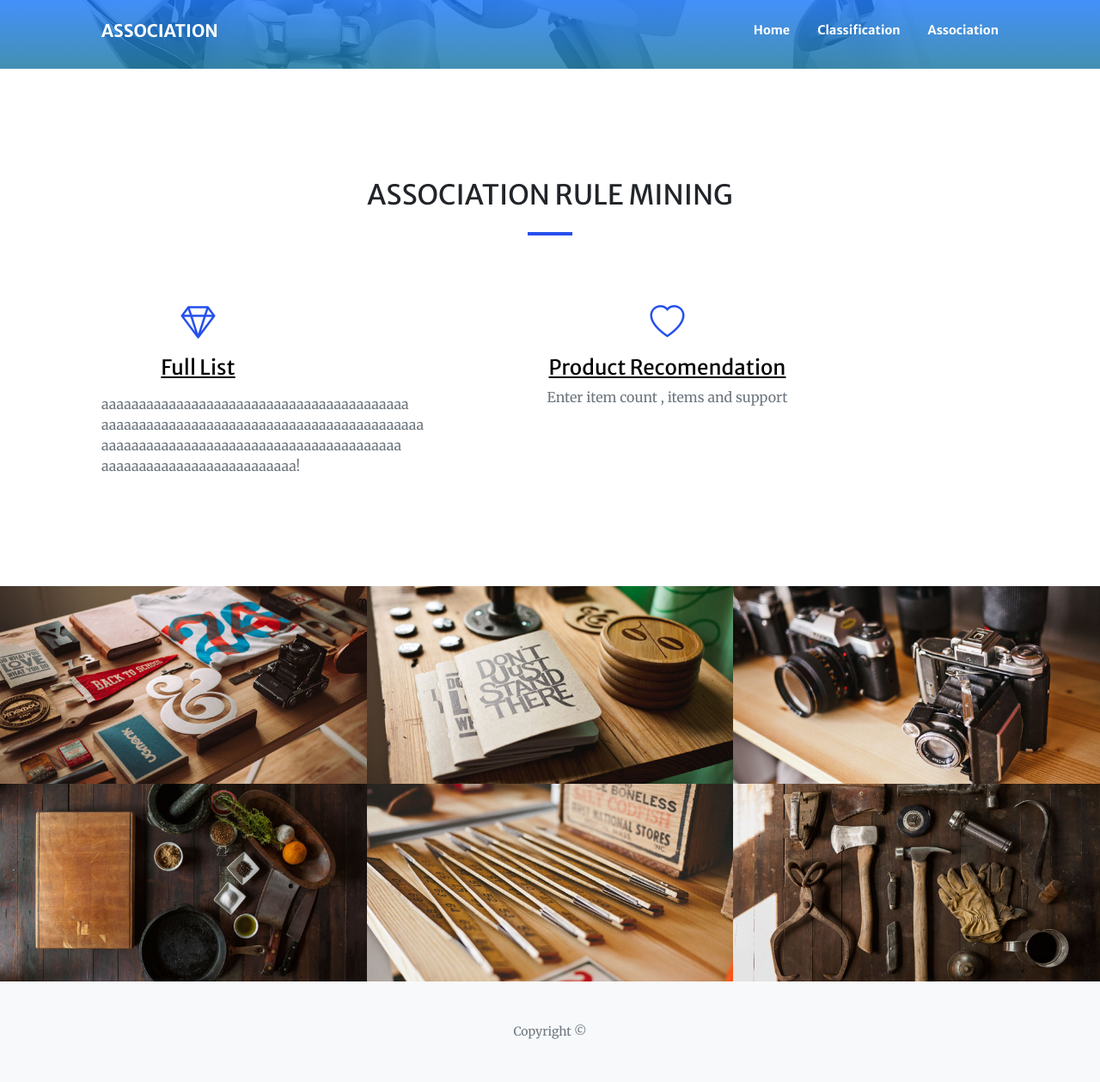
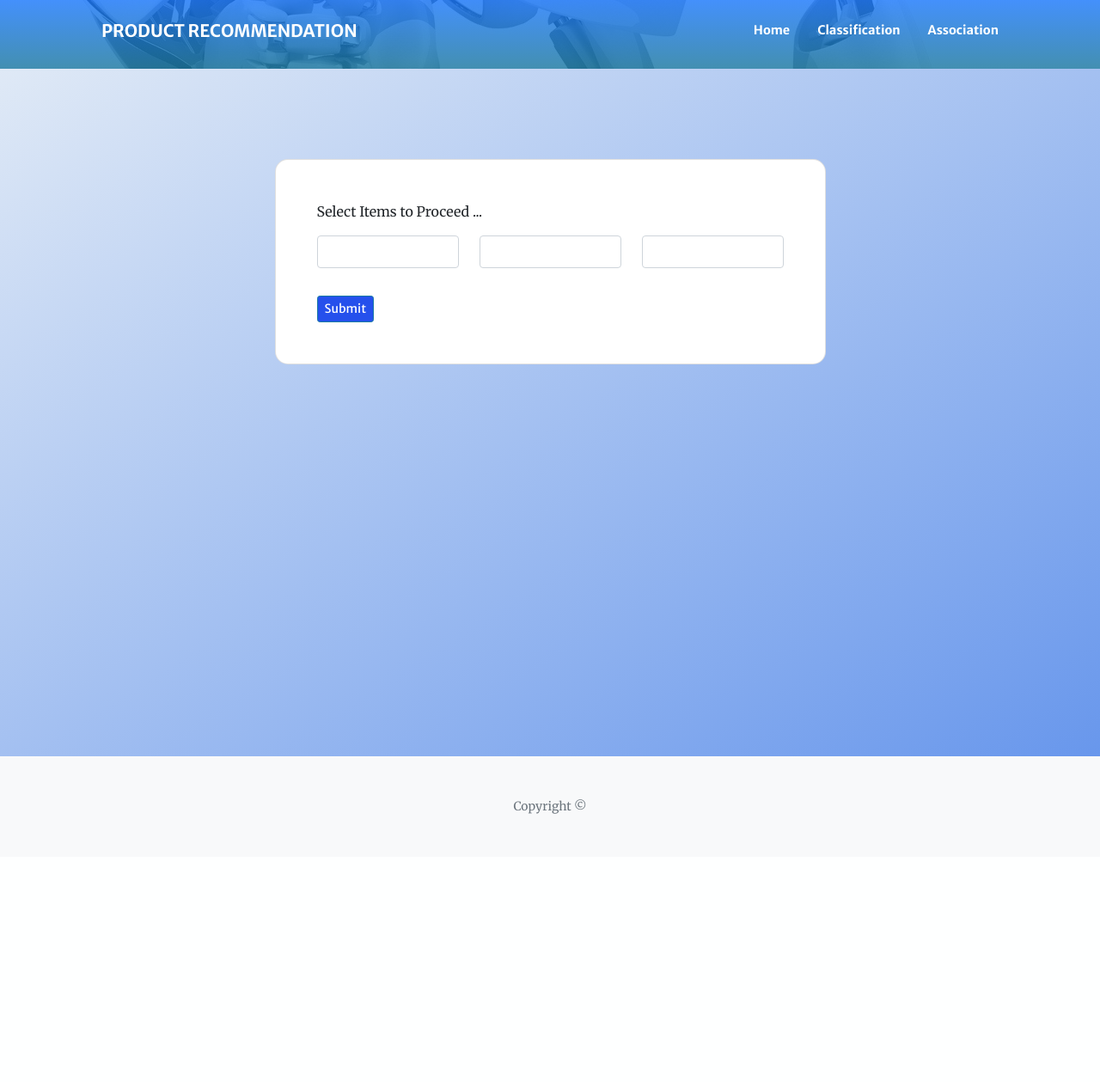
Before and after one commit to Udayantha03/FDM_project, a Flask app: page /association in a window 1280 px wide. Shown: the whole page at 86% size. After the commit the page ends 947 px from the top, so only its background shows below. Run offline with Flask 2, Linux system fonts and the light colour scheme; some libraries are stand-ins or nearby versions.

Commit message:
Full List UI removed

```diff
--- a/app.py
+++ b/app.py
@@ -15,12 +15,7 @@ def association_start():
 
 @app.route('/classification')
 def classification_start():
-    return render_template('full_list.html')
-
-
-@app.route('/product')
-def product_start():
-    return render_template('product.html')
+    return render_template('association.html')
 
 
 if __name__ == '__main__':
--- a/templates/association.html
+++ b/templates/association.html
@@ -1,34 +1,38 @@
 <!DOCTYPE html>
 <html lang="en">
 <head>
-        <meta charset="utf-8" />
-        <meta name="viewport" content="width=device-width, initial-scale=1, shrink-to-fit=no" />
-        <meta name="description" content="" />
-        <meta name="author" content="" />
-        <title>ASSOCIATION</title>
+    <meta charset="utf-8"/>
+    <meta name="viewport" content="width=device-width, initial-scale=1, shrink-to-fit=no"/>
+    <meta name="description" content=""/>
+    <meta name="author" content=""/>
+    <title>PRODUCT RECOMMENDATION</title>
     <!-- Favicon-->
-        <link rel="icon" type="image/x-icon" href="static/images/favicon.ico" />
+    <link rel="icon" type="image/x-icon" href="static/images/favicon.ico"/>
     <!-- Bootstrap Icons-->
-        <link href="https://cdn.jsdelivr.net/npm/bootstrap-icons@1.5.0/font/bootstrap-icons.css" rel="stylesheet" />
+    <link href="https://cdn.jsdelivr.net/npm/bootstrap-icons@1.5.0/font/bootstrap-icons.css" rel="stylesheet"/>
     <!-- Google fonts-->
-        <link href="https://fonts.googleapis.com/css?family=Merriweather+Sans:400,700" rel="stylesheet" />
-        <link href="https://fonts.googleapis.com/css?family=Merriweather:400,300,300italic,400italic,700,700italic" rel="stylesheet" type="text/css" />
+    <link href="https://fonts.googleapis.com/css?family=Merriweather+Sans:400,700" rel="stylesheet"/>
+    <link href="https://fonts.googleapis.com/css?family=Merriweather:400,300,300italic,400italic,700,700italic"
+          rel="stylesheet" type="text/css"/>
     <!-- SimpleLightbox plugin CSS-->
-        <link href="https://cdnjs.cloudflare.com/ajax/libs/SimpleLightbox/2.1.0/simpleLightbox.min.css" rel="stylesheet" />
+    <link href="https://cdnjs.cloudflare.com/ajax/libs/SimpleLightbox/2.1.0/simpleLightbox.min.css" rel="stylesheet"/>
     <!-- Core theme CSS (includes Bootstrap)-->
-        <link rel="stylesheet" href="{{ url_for('static', filename='styles.css') }}" />
+    <link rel="stylesheet" href="{{ url_for('static', filename='styles.css') }}"/>
 </head>
 <body id="page-top">
 <!-- Navigation-->
 <nav class="navbar navbar-expand-lg navbar-light fixed-top py-3" id="mainNav">
     <div class="container px-4 px-lg-5">
-                <a class="navbar-brand" href="#page-top">ASSOCIATION</a>
-                <button class="navbar-toggler navbar-toggler-right" type="button" data-bs-toggle="collapse" data-bs-target="#navbarResponsive" aria-controls="navbarResponsive" aria-expanded="false" aria-label="Toggle navigation"><span class="navbar-toggler-icon"></span></button>
+        <a class="navbar-brand" href="#page-top">PRODUCT RECOMMENDATION</a>
+        <button class="navbar-toggler navbar-toggler-right" type="button" data-bs-toggle="collapse"
+                data-bs-target="#navbarResponsive" aria-controls="navbarResponsive" aria-expanded="false"
+                aria-label="Toggle navigation"><span class="navbar-toggler-icon"></span></button>
         <div class="collapse navbar-collapse" id="navbarResponsive">
             <ul class="navbar-nav ms-auto my-2 my-lg-0">
                 <li class="nav-item"><a class="nav-link" href="{{ url_for('welcome') }}">Home</a></li>
-                        <li class="nav-item"><a class="nav-link" href="{{ url_for('classification_start') }}">Classification</a></li>
-                        <li class="nav-item"><a class="nav-link" href="#">Association</a></li>
+                <li class="nav-item"><a class="nav-link" href="{{ url_for('classification_start') }}">Classification</a>
+                </li>
+                <li class="nav-item"><a class="nav-link" href="{{ url_for('association_start') }}">Association</a></li>
             </ul>
         </div>
     </div>
@@ -42,27 +46,55 @@
 </header>
 
 
-        <!-- Association Division-->
-        <section class="page-section" id="classification">
-            <div class="container px-4 px-lg-5">
-                <h2 class="text-center mt-0">ASSOCIATION RULE MINING</h2>
-                <hr class="divider" />
-                <div class="row gx-4 gx-lg-5">
-                    <div class="col-lg-3 col-md-6 text-center">
-                        <div class="mt-5">
-                            <div class="mb-2"><i class="bi-gem fs-1 text-primary"></i></div>
-                            <h3 class="h4 mb-3"><a href="{{ url_for('full_list_start') }}">Full List</a></h3>
-                            <p class="text-muted mb-0">aaaaaaaaaaaaaaaaaaaaaaaaaaaaaaaaaaaaaaaaa
-                            aaaaaaaaaaaaaaaaaaaaaaaaaaaaaaaaaaaaaaaaaaa
-                            aaaaaaaaaaaaaaaaaaaaaaaaaaaaaaaaaaaaaaaa
-                            aaaaaaaaaaaaaaaaaaaaaaaaaa!</p>
+<section class="vh-100 gradient-custom">
+    <div class="container py-5 h-100">
+        <div class="row justify-content-center align-items-center h-50">
+            <div class="col-12 col-lg-9 col-xl-7">
+                <div class="card shadow-2-strong card-registration" style="border-radius: 15px;">
+                    <div class="card-body p-3 p-md-5">
+                        <form>
+                            <div class="row">
+                                <div class="col-md-5 mb-2">
+                                    <div class="form-outline">
+                                        <label class="form-label">Select Items to Proceed ... </label>
                                     </div>
                                 </div>
-                    <div class="col-lg-9 col-md-6 text-center">
-                        <div class="mt-5">
-                            <div class="mb-2"><i class="bi-heart fs-1 text-primary"></i></div>
-                            <h3 class="h4 mb-2"><a href="{{ url_for('product_start') }}">Product Recomendation</a></h3>
-                            <p class="text-muted mb-0">Enter item count , items and support</p>
+
+                                <div class="container">
+                                    <div class="row">
+                                        <div class="col-4">
+                                            <select class="select form-control">
+                                                <option value="0"></option>
+                                                <option value="1">Item 1</option>
+                                                <option value="2">Item 2</option>
+                                                <option value="3">Item 3</option>
+                                            </select>
+                                        </div>
+                                        <div class="col-4">
+                                            <select class="select form-control">
+                                                <option value="0"></option>
+                                                <option value="1">Item 1</option>
+                                                <option value="2">Item 2</option>
+                                                <option value="3">Item 3</option>
+                                            </select>
+                                        </div>
+                                        <div class="col-4">
+                                            <select class="select form-control">
+                                                <option value="0"></option>
+                                                <option value="1">Item 1</option>
+                                                <option value="2">Item 2</option>
+                                                <option value="3">Item 3</option>
+                                            </select>
+                                        </div>
+                                    </div>
+                                </div>
+
+                                <div class="mt-4 pt-2">
+                                    <input class="btn btn-primary btn-sm" type="submit" value="Submit"/>
+                                </div>
+
+                        </form>
+                    </div>
                 </div>
             </div>
         </div>
@@ -70,72 +102,11 @@
 </section>
 
 
-
-        <!-- Portfolio-->
-        <div id="portfolio">
-            <div class="container-fluid p-0">
-                <div class="row g-0">
-                    <div class="col-lg-4 col-sm-6">
-                        <a class="portfolio-box" href="static/images/img/portfolio/fullsize/1.jpg" title="Project Name">
-                            <img class="img-fluid" src="static/images/img/portfolio/thumbnails/1.jpg" alt="..." />
-                            <div class="portfolio-box-caption">
-                                <div class="project-category text-white-50">Category</div>
-                                <div class="project-name">Project Name</div>
-                            </div>
-                        </a>
-                    </div>
-                    <div class="col-lg-4 col-sm-6">
-                        <a class="portfolio-box" href="static/images/img/portfolio/fullsize/2.jpg" title="Project Name">
-                            <img class="img-fluid" src="static/images/img/portfolio/thumbnails/2.jpg" alt="..." />
-                            <div class="portfolio-box-caption">
-                                <div class="project-category text-white-50">Category</div>
-                                <div class="project-name">Project Name</div>
-                            </div>
-                        </a>
-                    </div>
-                    <div class="col-lg-4 col-sm-6">
-                        <a class="portfolio-box" href="static/images/img/portfolio/fullsize/3.jpg" title="Project Name">
-                            <img class="img-fluid" src="static/images/img/portfolio/thumbnails/3.jpg" alt="..." />
-                            <div class="portfolio-box-caption">
-                                <div class="project-category text-white-50">Category</div>
-                                <div class="project-name">Project Name</div>
-                            </div>
-                        </a>
-                    </div>
-                    <div class="col-lg-4 col-sm-6">
-                        <a class="portfolio-box" href="static/images/img/portfolio/fullsize/4.jpg" title="Project Name">
-                            <img class="img-fluid" src="static/images/img/portfolio/thumbnails/4.jpg" alt="..." />
-                            <div class="portfolio-box-caption">
-                                <div class="project-category text-white-50">Category</div>
-                                <div class="project-name">Project Name</div>
-                            </div>
-                        </a>
-                    </div>
-                    <div class="col-lg-4 col-sm-6">
-                        <a class="portfolio-box" href="static/images/img/portfolio/fullsize/5.jpg" title="Project Name">
-                            <img class="img-fluid" src="static/images/img/portfolio/thumbnails/5.jpg" alt="..." />
-                            <div class="portfolio-box-caption">
-                                <div class="project-category text-white-50">Category</div>
-                                <div class="project-name">Project Name</div>
-                            </div>
-                        </a>
-                    </div>
-                    <div class="col-lg-4 col-sm-6">
-                        <a class="portfolio-box" href="static/images/img/portfolio/fullsize/6.jpg" title="Project Name">
-                            <img class="img-fluid" src="static/images/img/portfolio/thumbnails/6.jpg" alt="..." />
-                            <div class="portfolio-box-caption p-3">
-                                <div class="project-category text-white-50">Category</div>
-                                <div class="project-name">Project Name</div>
-                            </div>
-                        </a>
-                    </div>
-                </div>
-            </div>
-        </div>
-
 <!-- Footer-->
 <footer class="bg-light py-5">
-            <div class="container px-4 px-lg-5"><div class="small text-center text-muted">Copyright &copy;</div></div>
+    <div class="container px-4 px-lg-5">
+        <div class="small text-center text-muted">Copyright &copy;</div>
+    </div>
 </footer>
 <!-- Bootstrap core JS-->
 <script src="https://cdn.jsdelivr.net/npm/bootstrap@5.1.0/dist/js/bootstrap.bundle.min.js"></script>
```
Also changed, not shown: templates/full_list.html (deleted, +0 -71 lines), templates/product.html (deleted, +0 -149 lines), templates/welcome.html (+22 -16 lines). Lines whose indentation alone changed are shown as unchanged.
